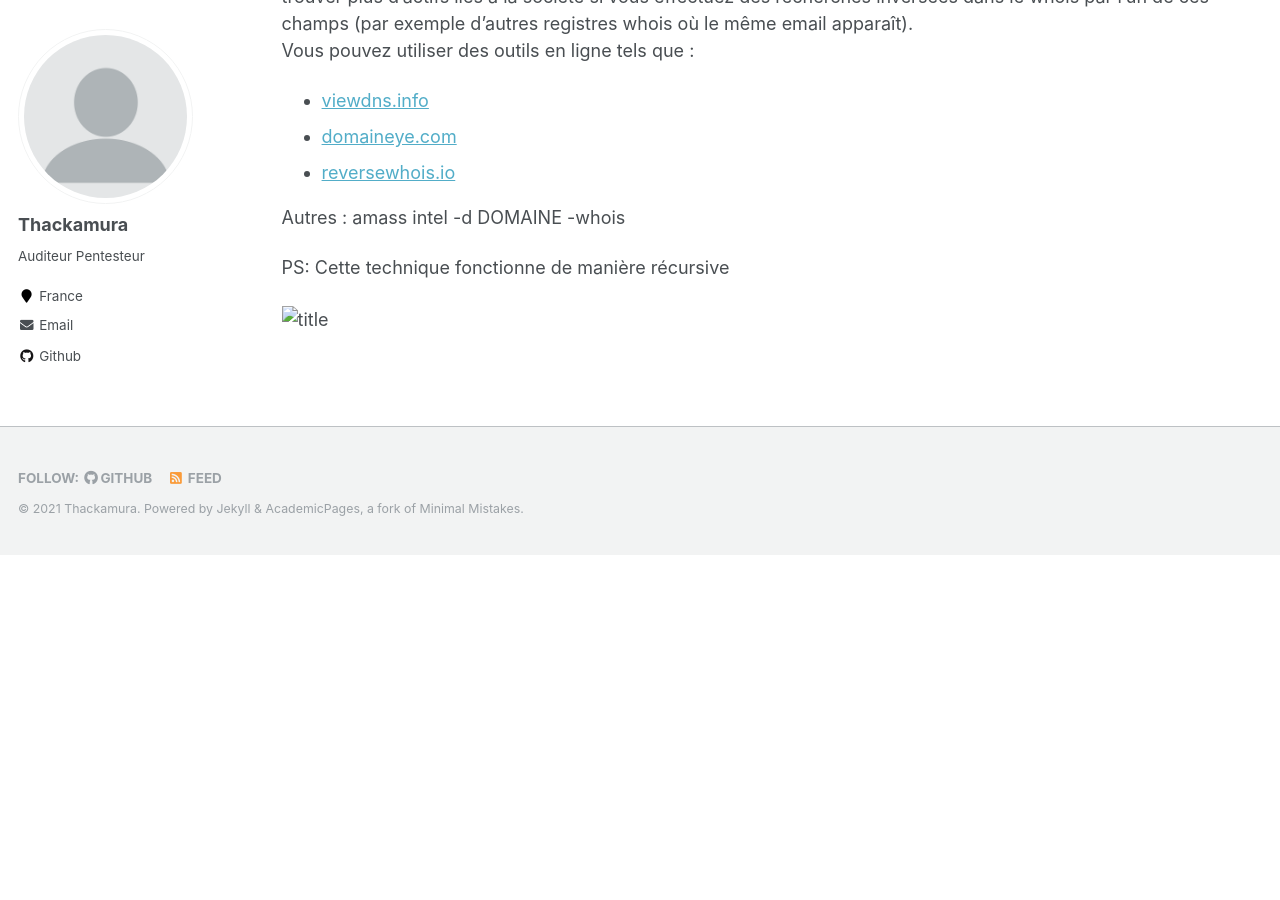
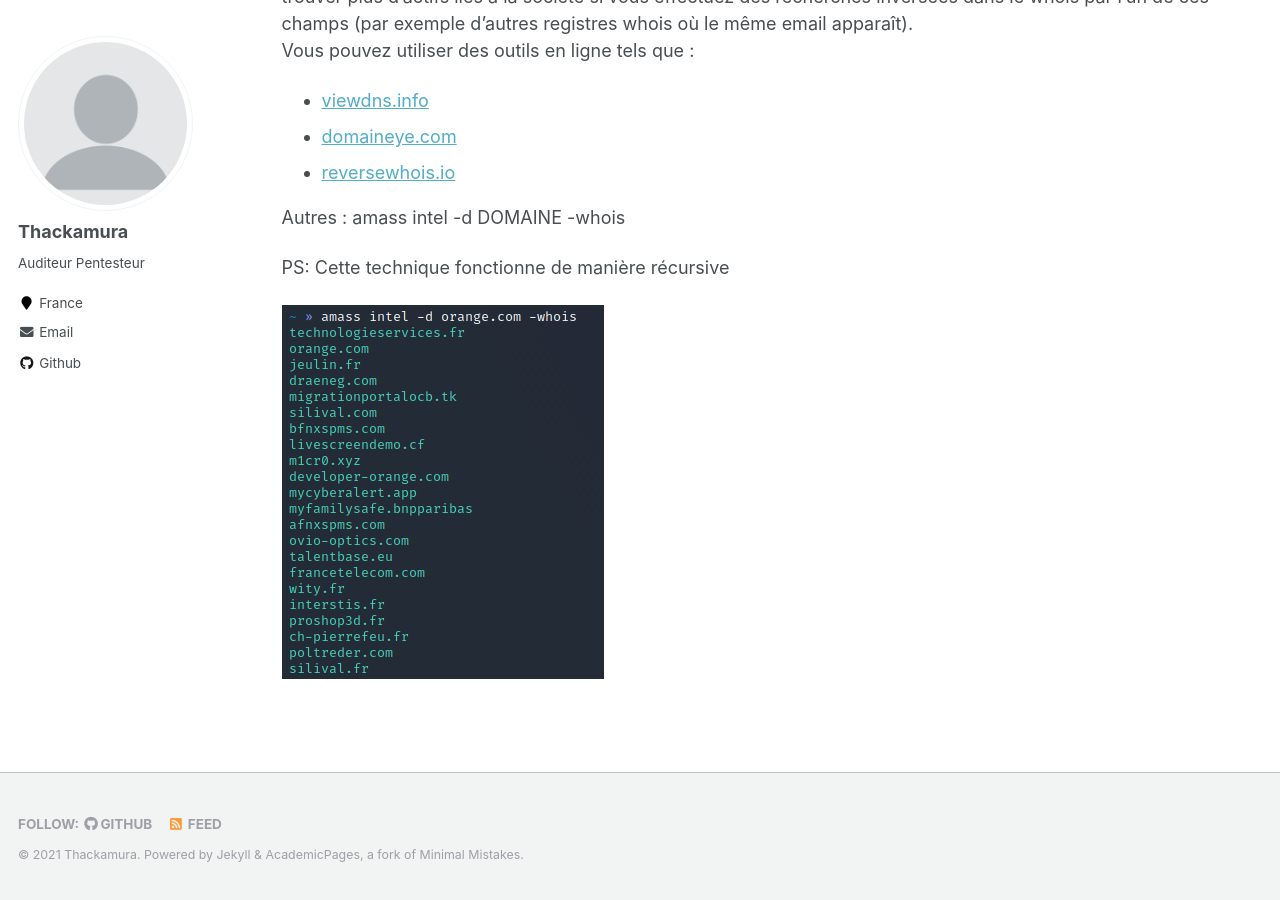
Before and after one commit to thackamura/thackamura.github.io, a Jekyll site: the page built from _pages/Bug_Bounty.md, in a window 1280 px wide and 900 px high, scrolled down 2239 px. Built offline with Jekyll 4.4.1, drawn with Linux system fonts in a browser that asks for light colours; before the commit the page ends 2794 px from its top, so only the background shows below that.

Commit message:
Update Bug_Bounty.md

```diff
--- a/_pages/Bug_Bounty.md
+++ b/_pages/Bug_Bounty.md
@@ -78,4 +78,4 @@ Autres : amass intel -d DOMAINE -whois
 
 PS: Cette technique fonctionne de manière récursive
 
-![title](files/1.png)
+![title](/files/1.png)
```
